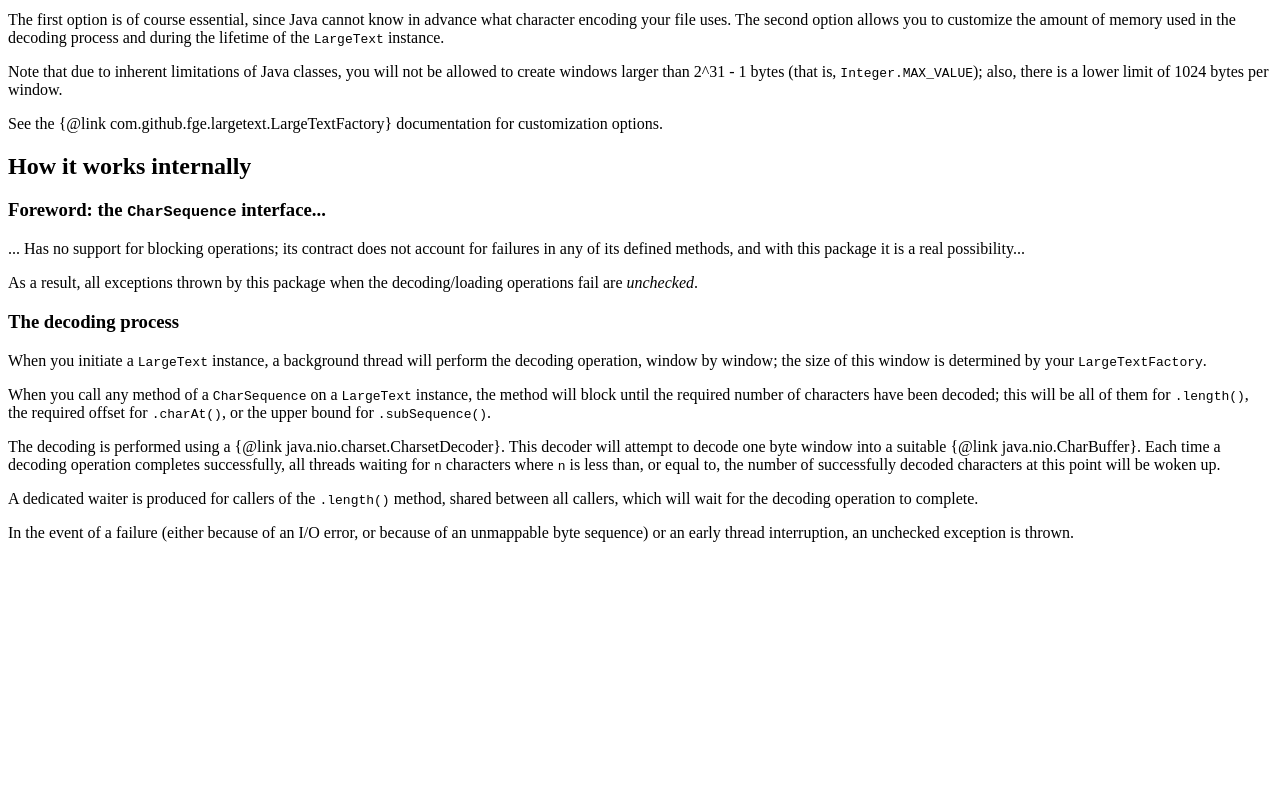
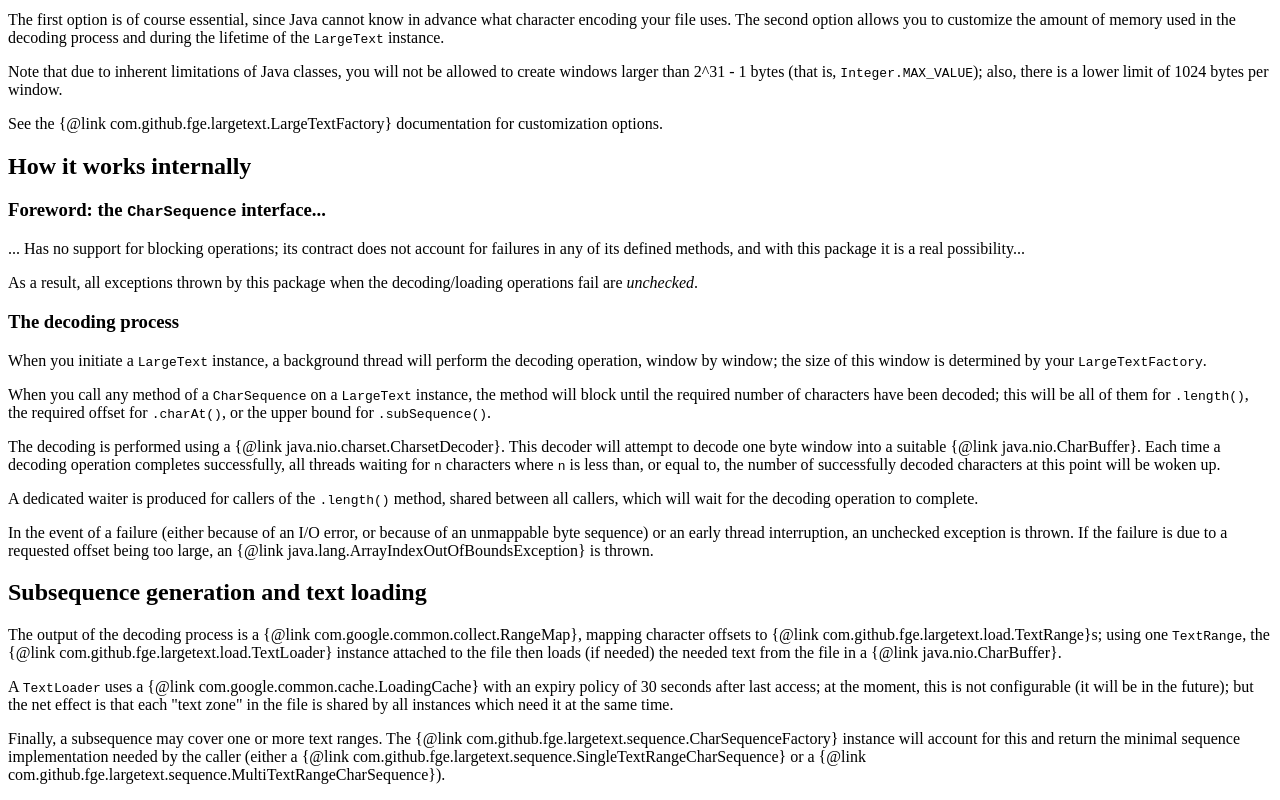
Before and after one commit to fge/largetext, a plain HTML site: page src/main/java/overview.html in a window 1280 px wide. Shown: the part 569-1369 px from the top of the page. Before the commit the page ends 1127 px from the top, so only its background shows below. Drawn offline with Linux system fonts and the light colour scheme.

Commit message:
More javadoc

```diff
--- a/src/main/java/overview.html
+++ b/src/main/java/overview.html
@@ -117,7 +117,29 @@ to complete.</p>
 
 <p>In the event of a failure (either because of an I/O error, or because of an
 unmappable byte sequence) or an early thread interruption, an unchecked
-exception is thrown.</p>
+exception is thrown. If the failure is due to a requested offset being too
+large, an {@link java.lang.ArrayIndexOutOfBoundsException} is thrown.</p>
+
+<h2>Subsequence generation and text loading</h2>
+
+<p>The output of the decoding process is a {@link
+com.google.common.collect.RangeMap}, mapping character offsets to {@link
+com.github.fge.largetext.load.TextRange}s; using one <code>TextRange</code>,
+the {@link com.github.fge.largetext.load.TextLoader} instance attached to the
+file then loads (if needed) the needed text from the file in a {@link
+java.nio.CharBuffer}.</p>
+
+<p>A <code>TextLoader</code> uses a {@link com.google.common.cache.LoadingCache}
+with an expiry policy of 30 seconds after last access; at the moment, this is
+not configurable (it will be in the future); but the net effect is that each
+"text zone" in the file is shared by all instances which need it at the same
+time.</p>
+
+<p>Finally, a subsequence may cover one or more text ranges. The {@link
+com.github.fge.largetext.sequence.CharSequenceFactory} instance will account for
+this and return the minimal sequence implementation needed by the caller (either
+a {@link com.github.fge.largetext.sequence.SingleTextRangeCharSequence} or a
+{@link com.github.fge.largetext.sequence.MultiTextRangeCharSequence}).</p>
 
 </body>
 </html>
```
Also changed, not shown: 1 other file.
